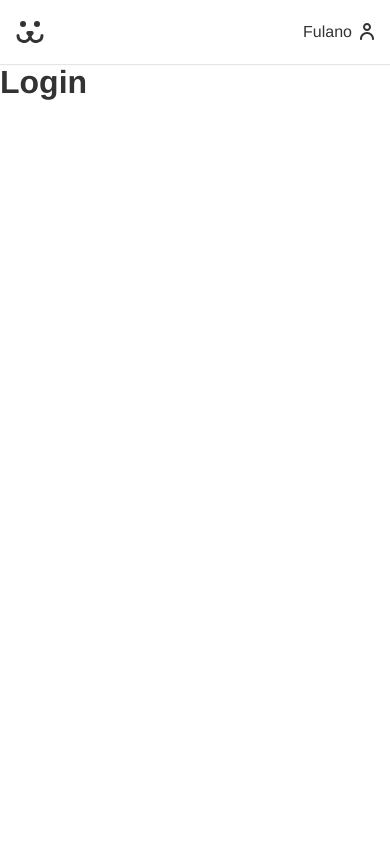
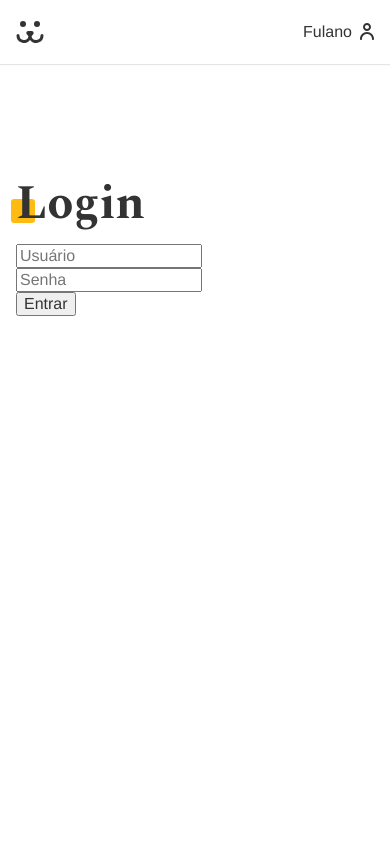
Before and after one commit to FabinhoFlauzino/dogs-next, a Next.js app: page /login in a window 390 px wide. Shown: the top 844 px of the page. Built offline with nearby package versions, Linux system fonts and the light colour scheme.

Commit message:
Iniciando página de Login

```diff
--- /dev/null
+++ b/src/actions/login.ts
@@ -0,0 +1,23 @@
+'use server'
+
+import { cookies } from "next/headers"
+
+export default async function Login(formData: FormData) {
+  const username = formData.get('username') as string | null
+  const password = formData.get('password') as string | null
+
+  const response = await fetch(`https://dogsapi.origamid.dev/json/jwt-auth/v1/token`, {
+    method: 'POST',
+    body: formData
+  })
+
+  const data = await response.json()
+  cookies().set('token', data.token, {
+    httpOnly: true,
+    secure: true,
+    sameSite: 'lax',
+    maxAge: 60 * 60 * 24
+  })
+
+  console.log(data)
+}
--- /dev/null
+++ b/src/app/login/layout.tsx
@@ -0,0 +1,14 @@
+import { ReactNode } from "react"
+import styles from "./login.module.css"
+
+type LoginLayoutProps = {
+  children: ReactNode
+}
+
+export default function LoginLayout({children}: LoginLayoutProps) {
+  return(
+    <div className={styles.login}>
+      <div className={styles.forms}>{children}</div>
+    </div>
+  )
+}
--- /dev/null
+++ b/src/app/login/login.module.css
@@ -0,0 +1,34 @@
+.login {
+  display: grid;
+  grid-template-columns: 1fr 1fr;
+  min-height: calc(100vh + 64px);
+  grid-gap: 2rem;
+  gap: 2rem
+}
+
+.login::before {
+  display: block;
+  content: "";
+  background: url(/assets/login.jpg) no-repeat 50%;
+  background-size: cover
+}
+
+.forms {
+  max-width: 30rem;
+  padding: 1rem;
+  margin-top: 10vh;
+}
+
+@media (max-width: 40rem) {
+  .login {
+      grid-template-columns:1fr
+  }
+
+  .login::before {
+      display: none
+  }
+
+  .forms {
+      max-width: 100%
+  }
+}
--- a/src/app/login/page.tsx
+++ b/src/app/login/page.tsx
@@ -1,7 +1,10 @@
+import LoginForm from "@/components/Login/LoginForm";
+
 export default async function LoginPage() {
   return (
-    <main>
-      <h1>Login</h1>
-    </main>
+    <section className="animeLeft">
+      <h1 className="title">Login</h1>
+      <LoginForm />
+    </section>
   )
 }
--- a/src/components/Footer/Footer.module.css
+++ b/src/components/Footer/Footer.module.css
@@ -4,7 +4,7 @@
   justify-content: center;
   align-items: center;
   padding-block: 2rem;
-  background: #fea;
+  background: #fb1;
   gap: 2rem;
 }
 
@@ -18,6 +18,6 @@
 }
 
 .footer img{
-  width: 50px;
+  width: 28px;
   height: 50px;
 }
--- /dev/null
+++ b/src/components/Login/LoginForm/index.tsx
@@ -0,0 +1,11 @@
+import Login from "@/actions/login";
+
+export default function LoginForm() {
+  return (
+    <form action={Login}>
+      <input type="text" name="username" placeholder="Usuário"/>
+      <input type="password" name="password" placeholder="Senha"/>
+      <button>Entrar</button>
+    </form>
+  )
+}
```
